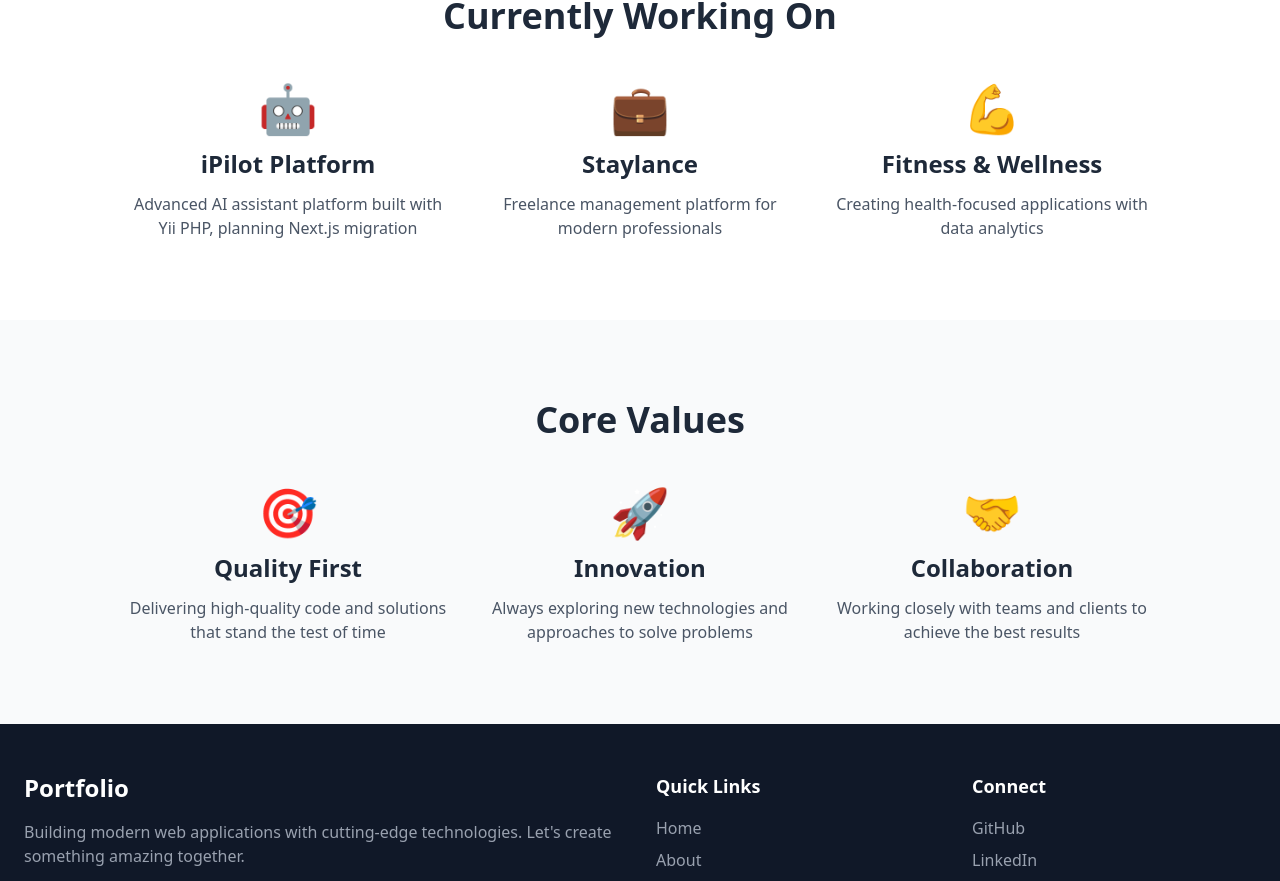
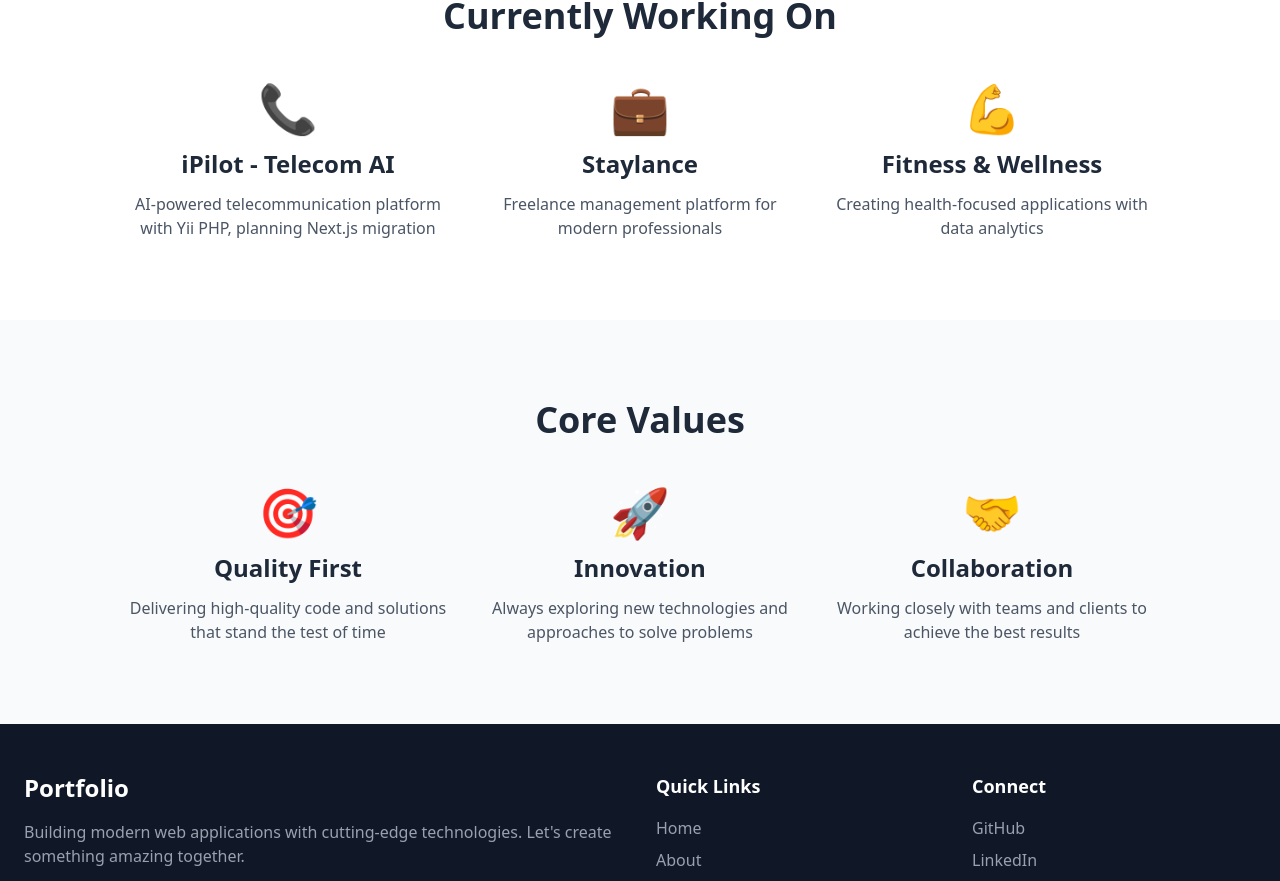
Before and after one commit to mitajnd123-hue/portfolio, a Next.js app: page /about in a window 1280 px wide. Shown: the part 1520-2401 px from the top of the page. Built offline with nearby package versions, Linux system fonts and the light colour scheme.

Commit message:
Updated iPilot - Telecommunication AI platform details

```diff
--- a/app/data/profile.ts
+++ b/app/data/profile.ts
@@ -24,7 +24,7 @@
 export const profile: ProfileData = {
   name: 'Mita Makwana',
   title: 'Full Stack Developer | PHP & Next.js Specialist',
-  bio: 'Passionate developer working on iPilot (Yii/PHP), Staylance, and other cutting-edge web applications. Specializing in PHP, React, Next.js, and database-driven applications.',
+  bio: 'Passionate developer working on iPilot (Telecommunication AI Platform), Staylance, and other cutting-edge web applications. Specializing in PHP, React, Next.js, and database-driven applications for enterprise solutions.',
   location: 'India',
   email: 'mita@nuwaveindia.net',
   phone: '+91 (234) 567-890',
@@ -65,9 +65,9 @@
 // Current focus areas
 export const currentFocus = [
   {
-    title: 'iPilot Platform',
-    description: 'Advanced AI assistant platform built with Yii PHP, planning Next.js migration',
-    icon: '🤖',
+    title: 'iPilot - Telecom AI',
+    description: 'AI-powered telecommunication platform with Yii PHP, planning Next.js migration',
+    icon: '📞',
   },
   {
     title: 'Staylance',
--- a/app/data/projects.ts
+++ b/app/data/projects.ts
@@ -16,10 +16,10 @@
 export const projects: ProjectData[] = [
   {
     id: 'ipilot',
-    title: 'iPilot - AI Assistant Platform',
-    description: 'An intelligent AI-powered assistant platform built with Yii PHP framework. Features include natural language processing, context-aware responses, multi-user support, real-time chat functionality, and advanced AI capabilities. Database powered by MySQL/SQL. Planned migration to Next.js in future.',
-    tech: ['Yii Framework', 'PHP', 'MySQL', 'SQL', 'JavaScript', 'AI/ML', 'REST API'],
-    category: 'AI/ML Platform',
+    title: 'iPilot - Telecommunication AI Assistant',
+    description: 'An intelligent AI-powered telecommunication platform built with Yii PHP framework. Provides automated customer support, call routing, network management assistance, and real-time communication analytics for telecom operations. Features include natural language processing, multi-user support, and real-time chat functionality. Database powered by MySQL. Currently running in production. Planned migration to Next.js in future.',
+    tech: ['Yii Framework', 'PHP', 'MySQL', 'SQL', 'JavaScript', 'AI/ML', 'REST API', 'Telecommunication'],
+    category: 'Telecommunication / AI Platform',
     status: 'Completed',
     link: '#',
     github: 'https://github.com/mitajnd123-hue/ipilot',
```
